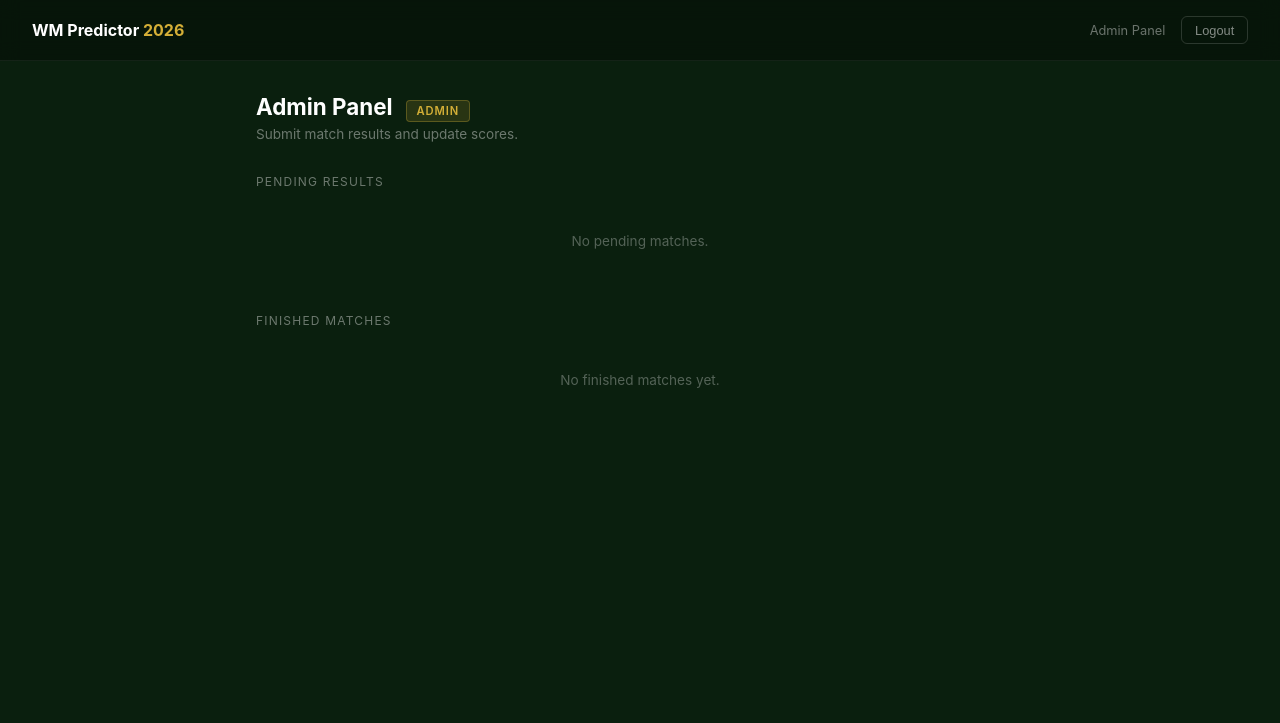
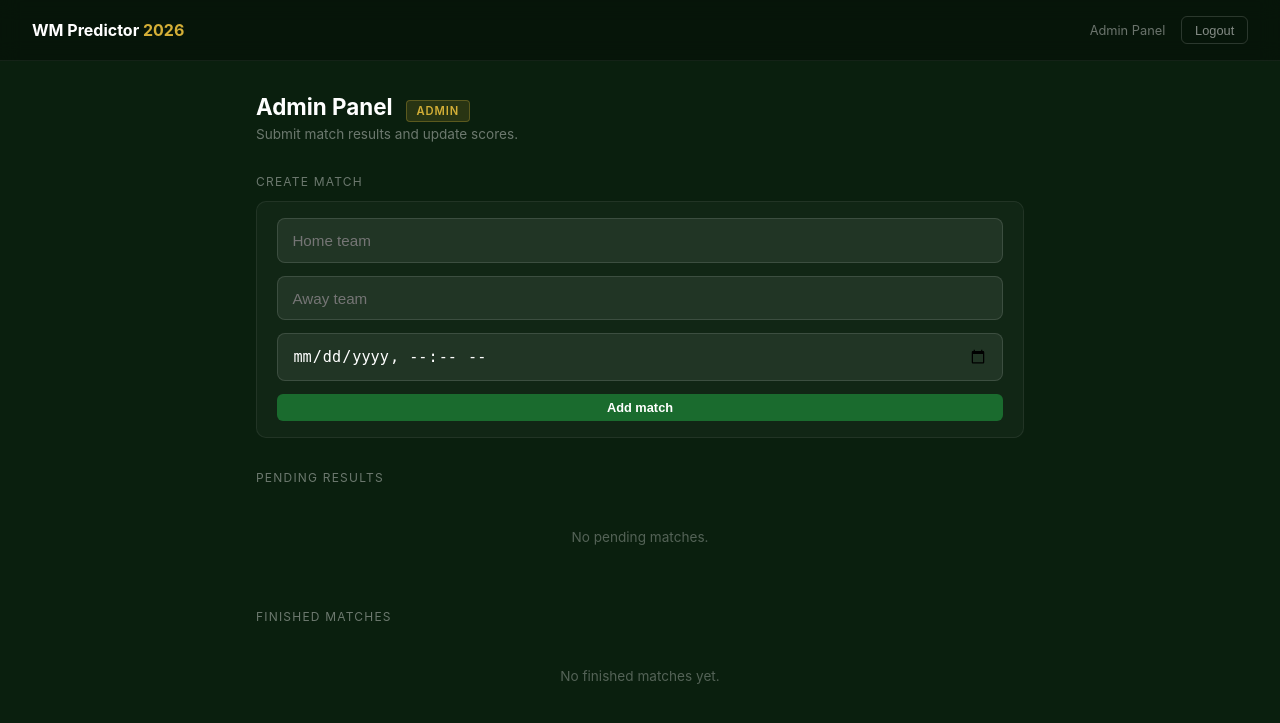
Before and after one commit to NinoMarinkovic/World-Cup-2026-Prediciton-App, a Flask app: page /admin in a window 1280 px wide. Shown: the top 723 px of the page. Run offline with Flask 3, Linux system fonts and the light colour scheme; the visitor is signed in with stand-in values (Sample User, id 1); data that the repository does not hold is empty; parts of the project's set-up code (start-up, migrations or seed data) failed here and were passed over.

Commit message:
feat(admin): add create-match form to admin dashboard

```diff
--- a/templates/admin.html
+++ b/templates/admin.html
@@ -69,6 +69,35 @@
     color: rgba(255,255,255,0.4);
     margin-bottom: 0.75rem;
   }
+
+  .form-row {
+    display: grid;
+    gap: 0.8rem;
+    background: rgba(255,255,255,0.03);
+    border: 1px solid rgba(255,255,255,0.07);
+    border-radius: 10px;
+    padding: 1rem 1.25rem;
+    margin-bottom: 1rem;
+  }
+
+  .form-row .form-inputs {
+    display: grid;
+    gap: 0.8rem;
+  }
+
+  .form-input {
+    width: 100%;
+    padding: 0.8rem 0.9rem;
+    background: rgba(255,255,255,0.07);
+    border: 1px solid rgba(255,255,255,0.12);
+    border-radius: 8px;
+    color: #fff;
+    font-size: 0.95rem;
+    outline: none;
+    transition: border-color 0.2s;
+  }
+
+  .form-input:focus { border-color: #D4AF37; }
 
   .match-row {
     display: flex;
@@ -185,6 +214,18 @@
   </div>
 
   <div class="section">
+    <div class="section-title">Create Match</div>
+    <div class="form-row">
+      <div class="form-inputs">
+        <input id="home-team" class="form-input" type="text" placeholder="Home team" autocomplete="off">
+        <input id="away-team" class="form-input" type="text" placeholder="Away team" autocomplete="off">
+        <input id="kickoff-time" class="form-input" type="datetime-local" placeholder="Kickoff time">
+      </div>
+      <button class="btn-submit" id="add-match-btn">Add match</button>
+    </div>
+  </div>
+
+  <div class="section">
     <div class="section-title">Pending Results</div>
     <div id="pending-list"><div class="loading">Loading matches...</div></div>
   </div>
@@ -238,6 +279,47 @@
     document.querySelectorAll('.submit-btn').forEach(btn => {
       btn.addEventListener('click', () => submitResult(btn));
     });
+  }
+
+  async function createMatch() {
+    const homeTeam = document.getElementById('home-team').value.trim();
+    const awayTeam = document.getElementById('away-team').value.trim();
+    const kickoffTimeInput = document.getElementById('kickoff-time').value;
+
+    if (!homeTeam || !awayTeam || !kickoffTimeInput) {
+      showToast('Enter home team, away team and kickoff time.', 'error');
+      return;
+    }
+
+    const kickoffTime = kickoffTimeInput.replace('T', ' ');
+
+    const addButton = document.getElementById('add-match-btn');
+    addButton.disabled = true;
+    addButton.textContent = 'Adding...';
+
+    try {
+      const res = await fetch('/api/matches', {
+        method: 'POST',
+        headers: { 'Content-Type': 'application/json' },
+        body: JSON.stringify({ home_team: homeTeam, away_team: awayTeam, kickoff_time: kickoffTime })
+      });
+      const data = await res.json();
+
+      if (!res.ok) {
+        showToast(data.error || 'Error creating match.', 'error');
+      } else {
+        showToast('Match created successfully.', 'success');
+        document.getElementById('home-team').value = '';
+        document.getElementById('away-team').value = '';
+        document.getElementById('kickoff-time').value = '';
+        await loadMatches();
+      }
+    } catch {
+      showToast('Network error.', 'error');
+    } finally {
+      addButton.disabled = false;
+      addButton.textContent = 'Add match';
+    }
   }
 
   function buildRow(m) {
@@ -306,6 +388,7 @@
     window.location.href = '/';
   }
 
+  document.getElementById('add-match-btn').addEventListener('click', createMatch);
   loadMatches();
 </script>
 </body>
```
